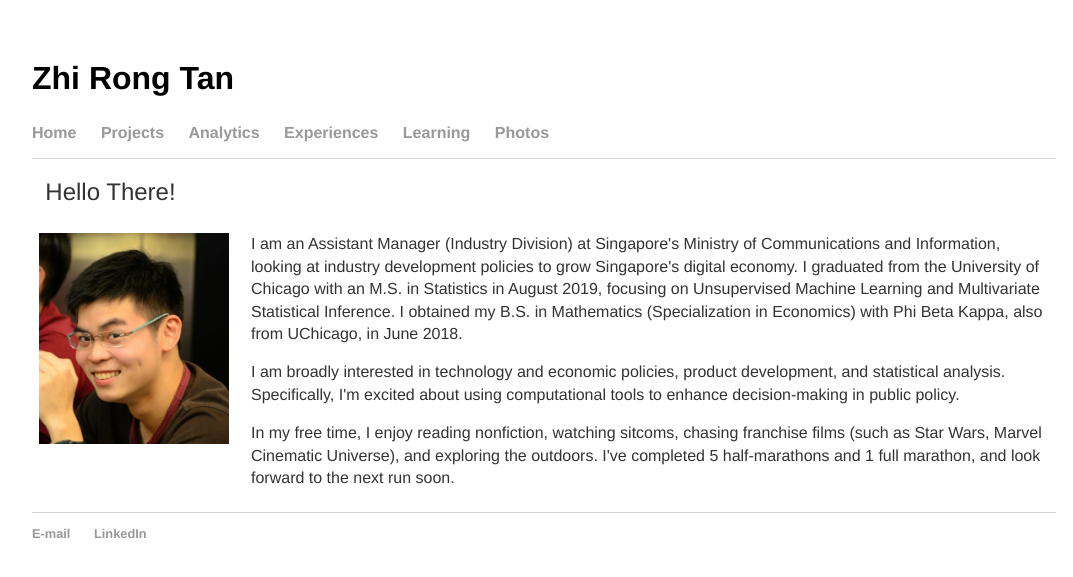
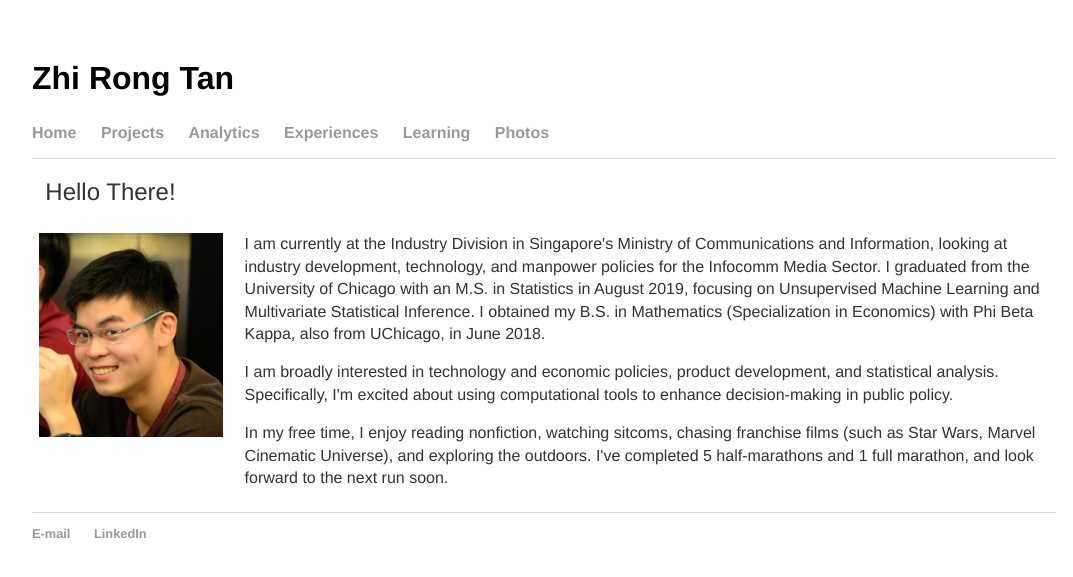
Before and after one commit to tanzhirong/tanzhirong.github.io, a Jekyll site: the page built from index.html, in a window 1280 px wide. Shown: the top 577 px of the page, without its empty margins (96-1169 px from the left). Built offline with Jekyll 4.4.1, drawn with Linux system fonts in a browser that asks for light colours.

Commit message:
Update index.html

```diff
--- a/index.html
+++ b/index.html
@@ -6,14 +6,14 @@ title: Zhi Rong Tan
 	    <table>
   <tbody><tr>
 	<h2>&nbsp; Hello There! </h2>
-    <td width="200px">
+    <td width="20%">
       <div>
         <img position="absolute" margin="auto" width="95%" src="images/me.png">
       </div>
     </td>
     <td>
       <div id="blurb">
-	<p>I am an Assistant Manager (Industry Division) at Singapore's Ministry of Communications and Information, looking at industry development policies to grow Singapore's digital economy. I graduated from the University of Chicago with an M.S. in Statistics in August 2019, focusing on Unsupervised Machine Learning and Multivariate Statistical Inference. I obtained my B.S. in Mathematics (Specialization in Economics) with Phi Beta Kappa, also from UChicago, in June 2018. </p>
+	<p>I am currently at the Industry Division in Singapore's Ministry of Communications and Information, looking at industry development, technology, and manpower policies for the Infocomm Media Sector. I graduated from the University of Chicago with an M.S. in Statistics in August 2019, focusing on Unsupervised Machine Learning and Multivariate Statistical Inference. I obtained my B.S. in Mathematics (Specialization in Economics) with Phi Beta Kappa, also from UChicago, in June 2018. </p>
 	<p>I am broadly interested in technology and economic policies, product development, and statistical analysis. Specifically, I'm excited about using computational tools to enhance decision-making in public policy.</p>
 	<p>In my free time, I enjoy reading nonfiction, watching sitcoms, chasing franchise films (such as Star Wars, Marvel Cinematic Universe), and exploring the outdoors. I've completed 5 half-marathons and 1 full marathon, and look forward to the next run soon.</p>
       </div><!-- /.blurb -->
```
